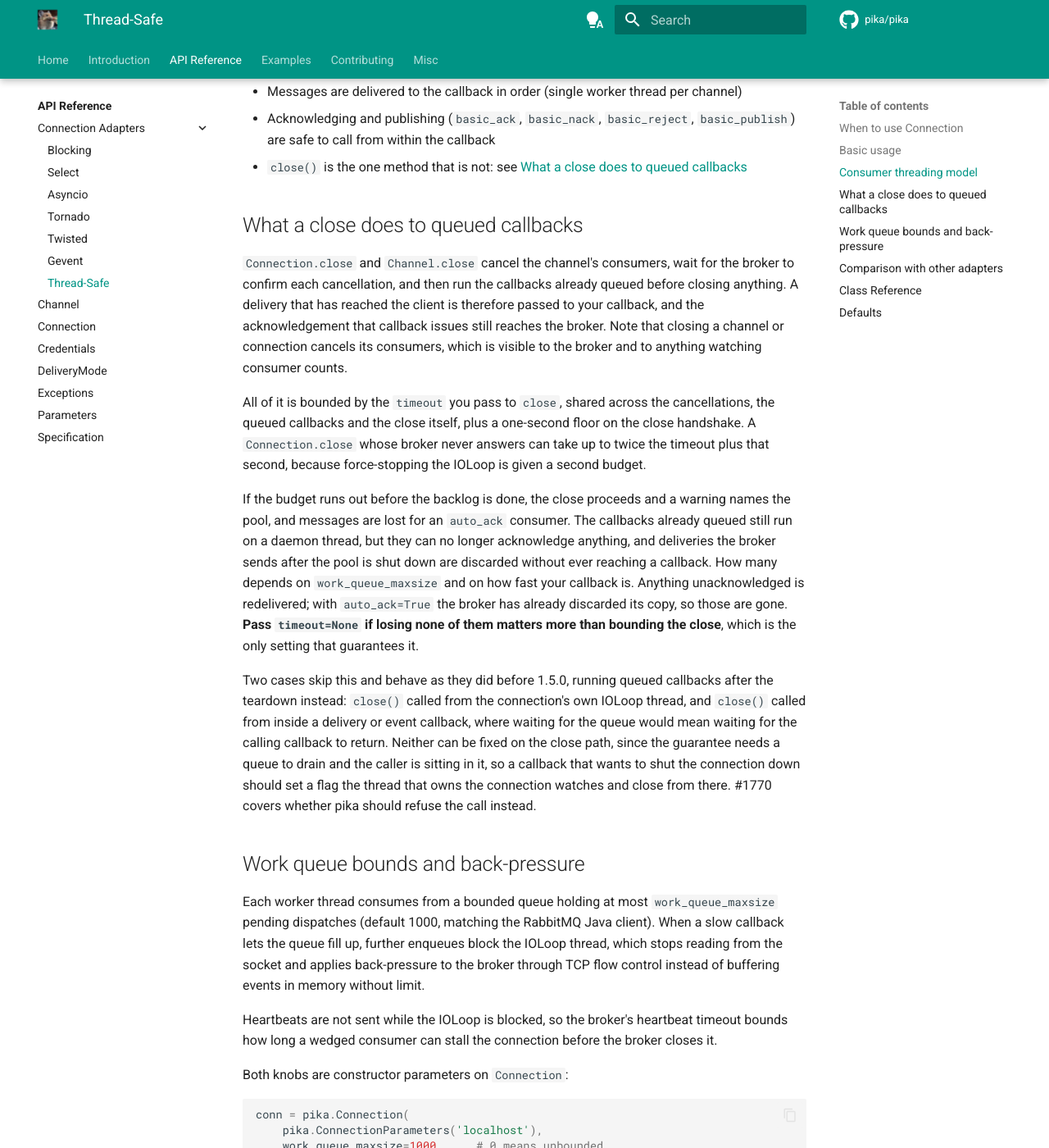
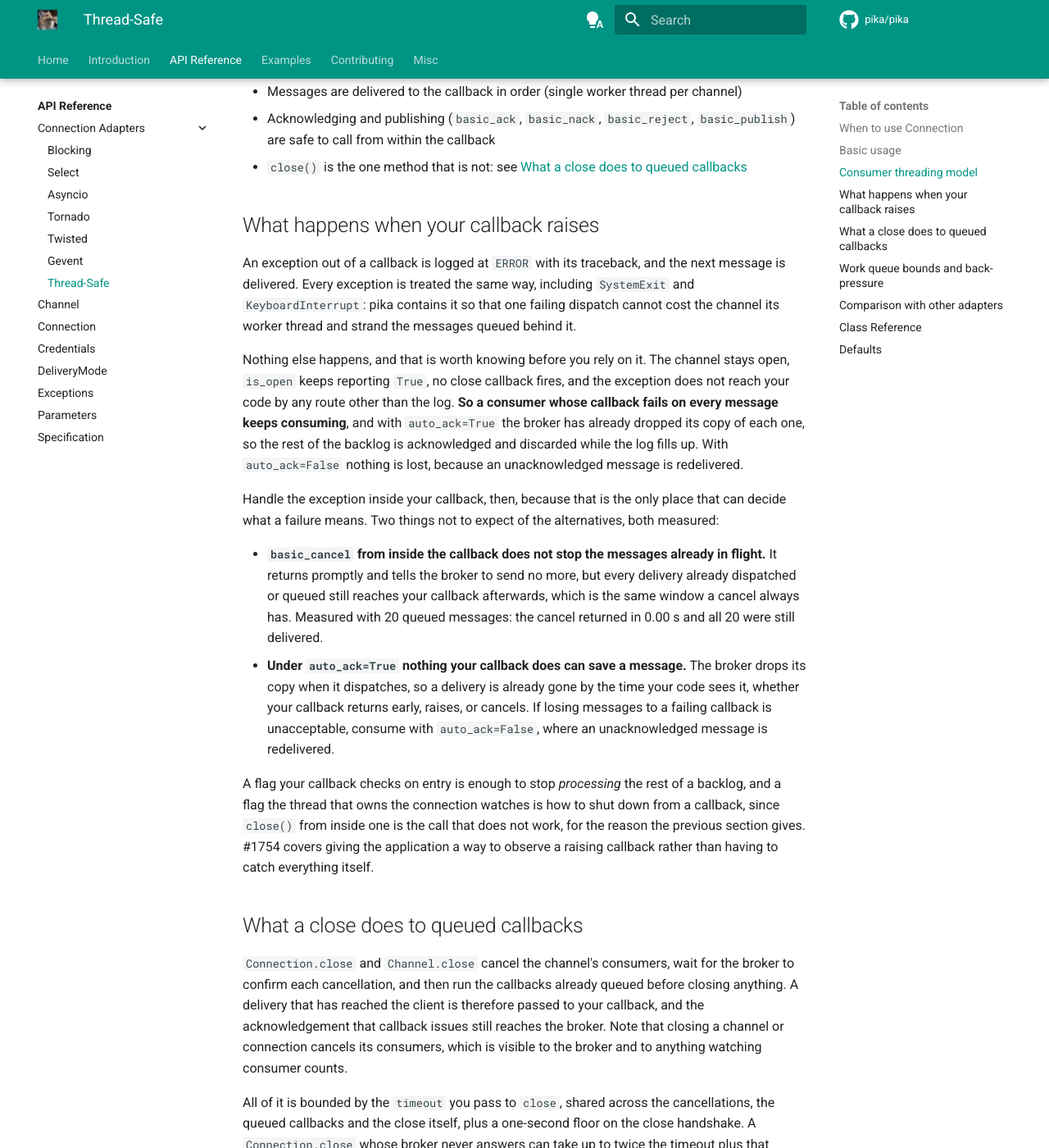
Before and after one commit to pika/pika, an MkDocs documentation site: the page built from docs/modules/adapters/thread_safe.md, in a window 1280 px wide and 1400 px high, scrolled down 1404 px. Shown: the whole window at 82% size. Built offline with MkDocs 1.6.1 and Material for MkDocs 9.7.7, drawn with Linux system fonts in a browser that asks for light colours; comment, search, counter and statistics services are not loaded; the version menu is left out.

Commit message:
Document what happens when a consumer callback raises
The behaviour is contained and logged, and that is all: the channel
stays open, `is_open` keeps reporting True, no close callback fires, and
the exception reaches the application only as a log line. So a consumer
whose callback fails on every message keeps consuming, and under
`auto_ack=True` the rest of the backlog is acknowledged and discarded.
None of that was written down anywhere a user would look.

Two claims here are measured rather than reasoned, because the obvious
advice is wrong. `basic_cancel` from inside the callback returns at once
and stops the broker sending more, but every delivery already queued
still reaches the callback: 20 of 20 did. And under `auto_ack=True` the
broker drops its copy on dispatch, so nothing the callback does saves a
message, which makes `auto_ack=False` the answer rather than any
cleverness in the callback.

#1754 covers giving the application something to observe instead.

```diff
--- a/docs/modules/adapters/thread_safe.md
+++ b/docs/modules/adapters/thread_safe.md
@@ -43,6 +43,19 @@ The `on_message_callback` registered with `basic_consume` is dispatched on a per
 - Messages are delivered to the callback in order (single worker thread per channel)
 - Acknowledging and publishing (`basic_ack`, `basic_nack`, `basic_reject`, `basic_publish`) are safe to call from within the callback
 - `close()` is the one method that is not: see [What a close does to queued callbacks](#what-a-close-does-to-queued-callbacks)
+
+## What happens when your callback raises
+
+An exception out of a callback is logged at `ERROR` with its traceback, and the next message is delivered. Every exception is treated the same way, including `SystemExit` and `KeyboardInterrupt`: pika contains it so that one failing dispatch cannot cost the channel its worker thread and strand the messages queued behind it.
+
+Nothing else happens, and that is worth knowing before you rely on it. The channel stays open, `is_open` keeps reporting `True`, no close callback fires, and the exception does not reach your code by any route other than the log. **So a consumer whose callback fails on every message keeps consuming**, and with `auto_ack=True` the broker has already dropped its copy of each one, so the rest of the backlog is acknowledged and discarded while the log fills up. With `auto_ack=False` nothing is lost, because an unacknowledged message is redelivered.
+
+Handle the exception inside your callback, then, because that is the only place that can decide what a failure means. Two things not to expect of the alternatives, both measured:
+
+- **`basic_cancel` from inside the callback does not stop the messages already in flight.** It returns promptly and tells the broker to send no more, but every delivery already dispatched or queued still reaches your callback afterwards, which is the same window a cancel always has. Measured with 20 queued messages: the cancel returned in 0.00 s and all 20 were still delivered.
+- **Under `auto_ack=True` nothing your callback does can save a message.** The broker drops its copy when it dispatches, so a delivery is already gone by the time your code sees it, whether your callback returns early, raises, or cancels. If losing messages to a failing callback is unacceptable, consume with `auto_ack=False`, where an unacknowledged message is redelivered.
+
+A flag your callback checks on entry is enough to stop *processing* the rest of a backlog, and a flag the thread that owns the connection watches is how to shut down from a callback, since `close()` from inside one is the call that does not work, for the reason the previous section gives. #1754 covers giving the application a way to observe a raising callback rather than having to catch everything itself.
 
 ## What a close does to queued callbacks
 
```
